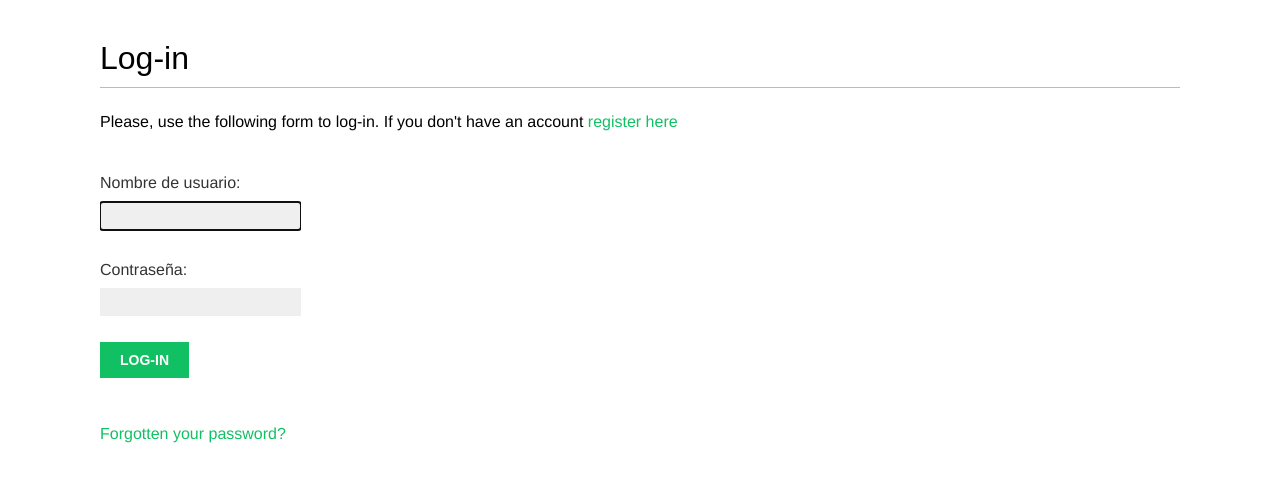
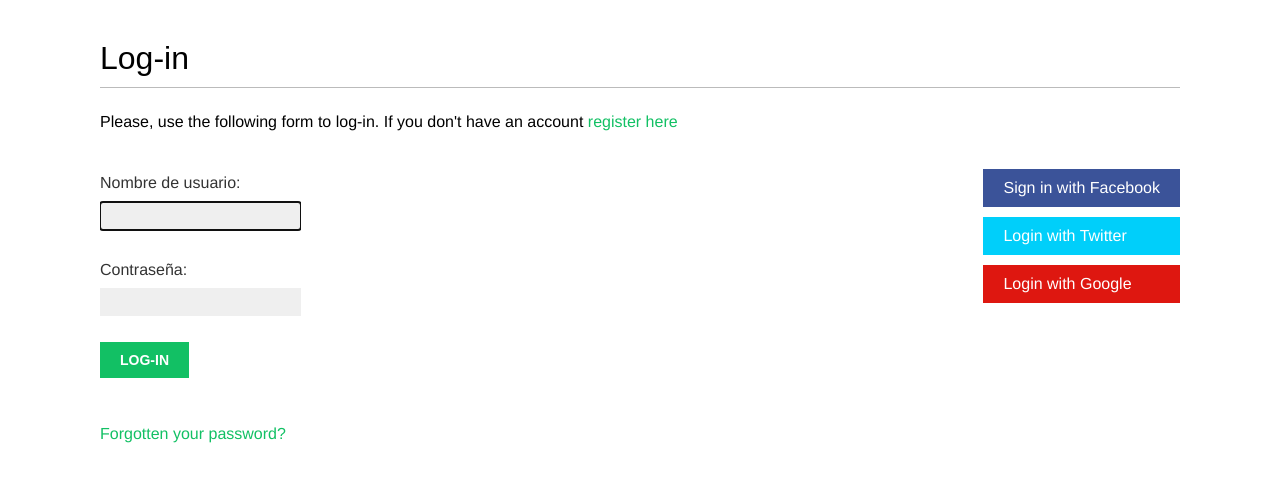
Before and after one commit to victorze-fun/bookmarks, a Django app: page /account/login/ in a window 1280 px wide. Shown: the part 47-529 px from the top of the page. Run offline with Django 3.2, Linux system fonts and the light colour scheme; some web fonts are replaced.

Commit message:
Add social authentication Facebook, Twitter, or Google

```diff
--- a/account/templates/registration/login.html
+++ b/account/templates/registration/login.html
@@ -22,4 +22,24 @@
     </form>
     <p><a href="{% url "password_reset" %}">Forgotten your password?</a></p>
   </div>
+
+  <div class="social">
+    <ul>
+      <li class="facebook">
+        <a href="{% url "social:begin" "facebook" %}">
+          Sign in with Facebook
+        </a>
+      </li>
+      <li class="twitter">
+        <a href="{% url "social:begin" "twitter" %}">
+          Login with Twitter
+        </a>
+      </li>
+      <li class="google">
+        <a href="{% url "social:begin" "google-oauth2" %}">
+          Login with Google
+        </a>
+      </li>
+    </ul>
+  </div>
 {% endblock %}
--- a/bookmarks/urls.py
+++ b/bookmarks/urls.py
@@ -4,4 +4,6 @@ from django.urls import path, include
 urlpatterns = [
     path('admin/', admin.site.urls),
     path('account/', include('account.urls')),
+    path('social-auth/',
+        include('social_django.urls', namespace='social')),
 ]
```
Also changed, not shown: bookmarks/settings.py (+21 -1 lines), 1 other file.
